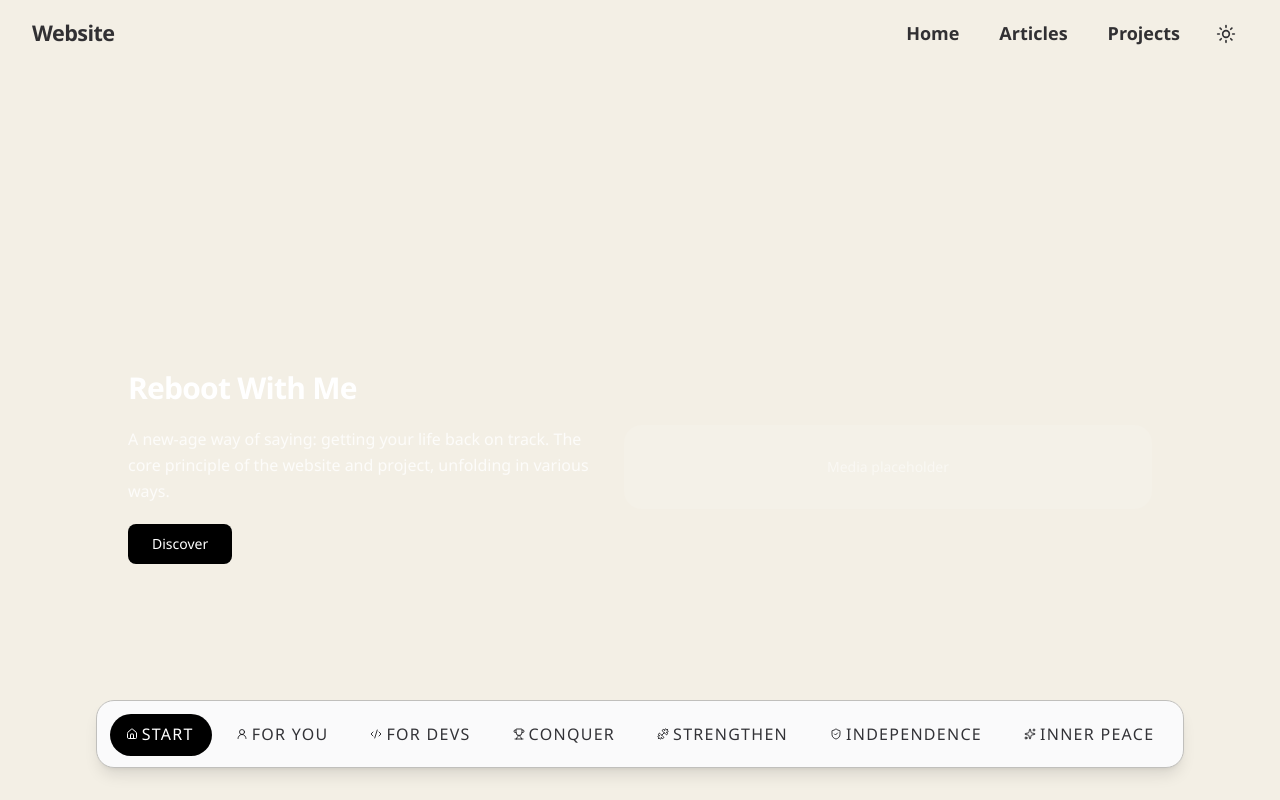
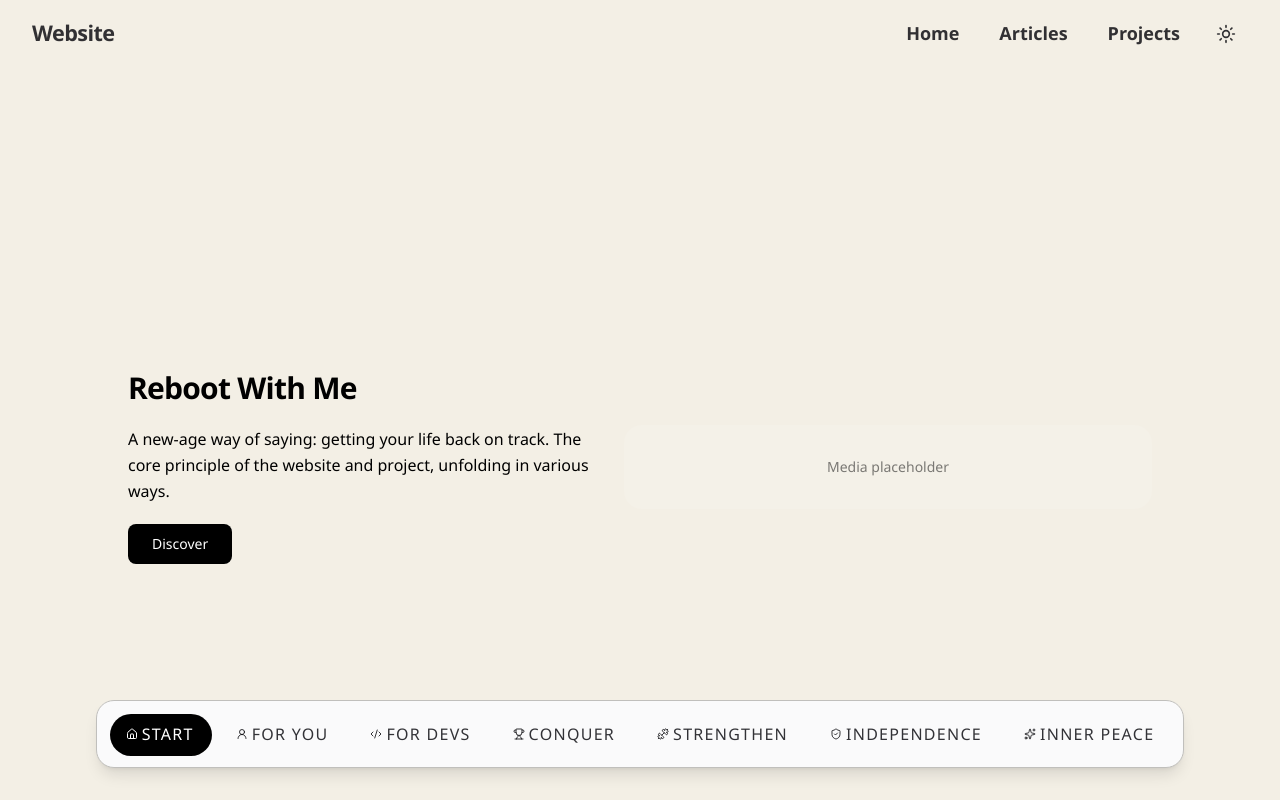
Before and after one commit to Tim-van-Oudheusden/website, a React (Vite) app in the folder front-end/: page / in a window 1280 px wide. Shown: the top 800 px of the page. Built offline with nearby package versions, Linux system fonts and the light colour scheme.

Commit message:
fix(front-end): use black homepage text in light mode

```diff
--- a/front-end/src/features/home/components/HomeSection.tsx
+++ b/front-end/src/features/home/components/HomeSection.tsx
@@ -80,13 +80,13 @@ export function HomeSection({ section, onCtaActivate }: HomeSectionProps): React
           <h2
             id={`${section.id}-heading`}
             className={cn(
-              "font-semibold tracking-tight text-white",
+              "font-semibold tracking-tight text-[var(--adw-dark-5)] dark:text-[var(--adw-light-1)]",
               isHero ? "text-4xl sm:text-5xl" : "text-2xl sm:text-3xl",
             )}
           >
             {section.heading}
           </h2>
-          <p className="leading-relaxed text-white/80">
+          <p className="leading-relaxed text-[var(--adw-dark-5)] dark:text-white/80">
             {section.body}
           </p>
           {hasCta && (
@@ -125,7 +125,7 @@ export function HomeSection({ section, onCtaActivate }: HomeSectionProps): React
           </div>
         ) : (
           <div className="flex flex-1 items-center justify-center rounded-2xl bg-white/10 p-8">
-            <p className="text-sm text-white/50">Media placeholder</p>
+            <p className="text-sm text-[var(--adw-dark-5)]/50 dark:text-white/50">Media placeholder</p>
           </div>
         )}
       </div>
```
Also changed, not shown: 1 other file (tests, documents, lock files or other folders).
